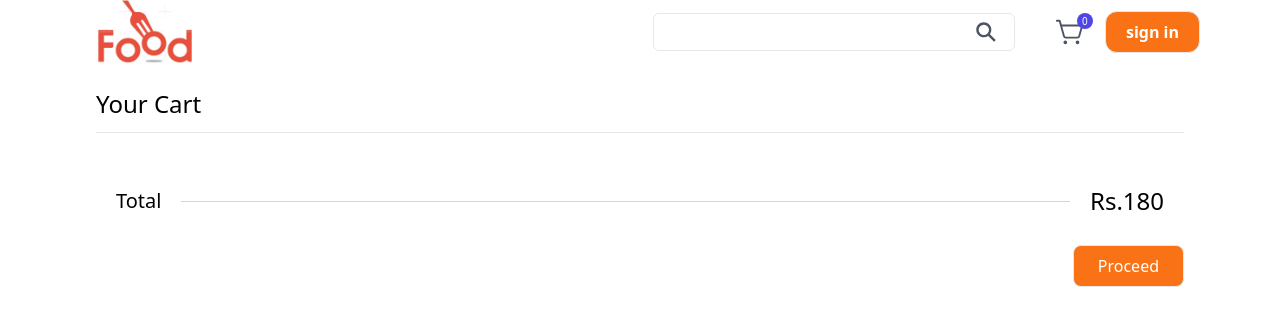
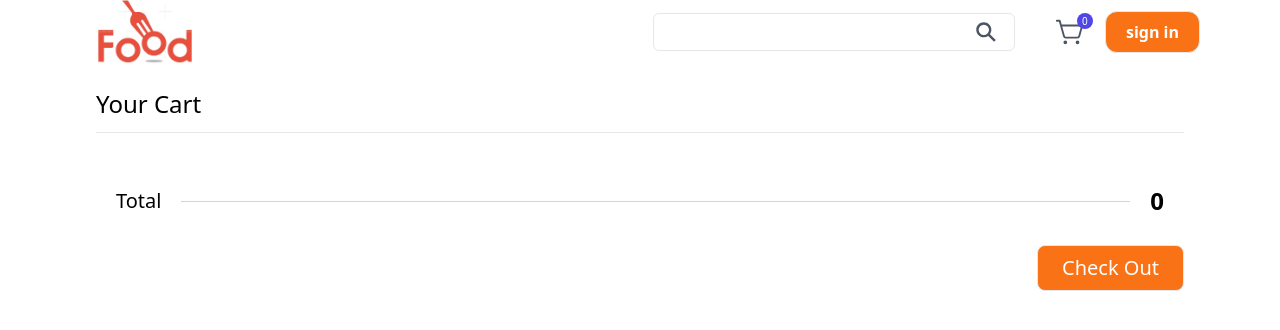
Before and after one commit to Dipak-Gautam/E-Commerce-Gandaki-University-, a React (Vite) app: page /cart in a window 1280 px wide. Shown: the top 330 px of the page. Built offline with nearby package versions, Linux system fonts and the light colour scheme.

Commit message:
feat:cart amount generated

```diff
--- a/src/Components/Button/OrangeButton.tsx
+++ b/src/Components/Button/OrangeButton.tsx
@@ -6,7 +6,7 @@ interface OrangeButtonProp extends ComponentProps<"div"> {
 const OrangeButton = ({ title, ...prop }: OrangeButtonProp) => {
   return (
     <div
-      className=" p-2 border bg-orange-500 text-white font-medium w-fit px-6 rounded-lg hover:bg-orange-600 cursor-pointer"
+      className=" p-2 border bg-orange-500 text-white font-medium w-fit px-6 rounded-lg hover:bg-orange-600 cursor-pointer text-xl"
       {...prop}
     >
       {title}
--- a/src/Components/Cart/Cart.tsx
+++ b/src/Components/Cart/Cart.tsx
@@ -4,6 +4,7 @@ import NabBar from "../NavBar/NabBar";
 import CartItem from "./Components/CartItem";
 import type { ProductSchema } from "../../Schema/data.schema";
 import getItemForCart from "../../LocalStorage/getItemForCart";
+import TotalCalculate from "../../LocalStorage/TotalCalculate";
 
 const Cart = () => {
   const [cartData, setCartData] = useState<ProductSchema[]>(getItemForCart());
@@ -25,10 +26,10 @@ const Cart = () => {
       <div className="mx-24 flex gap-5 p-3 px-5 text-2xl items-center">
         <div className="text-font-medium text-xl">Total</div>
         <div className="border-b w-full h-fit border-gray-300 "></div>
-        <div>Rs.180</div>
+        <div className=" font-semibold">{TotalCalculate(cartData)}</div>
       </div>
       <div className="mx-24 flex justify-end my-4">
-        <OrangeButton title="Proceed" />
+        <OrangeButton title="Check Out" />
       </div>
     </div>
   );
--- /dev/null
+++ b/src/Esewa/PaymentSuccess.tsx
@@ -0,0 +1,11 @@
+import React from "react";
+
+const PaymentSuccess = () => {
+  return (
+    <div className="flex h-[100vh] w-[100vw] justify-center items-center ">
+      <div className=" text-green-500 text-2xl">Payment Success</div>
+    </div>
+  );
+};
+
+export default PaymentSuccess;
--- /dev/null
+++ b/src/LocalStorage/TotalCalculate.ts
@@ -0,0 +1,13 @@
+import type { ProductSchema } from "../Schema/data.schema";
+
+const TotalCalculate = (cartData: ProductSchema[]): number => {
+  const total = cartData.reduce((sum, item) => {
+    // const itemTotal = item.price * (item.quantity ?? 1);
+    const itemTotal = item.price;
+    return sum + itemTotal;
+  }, 0);
+
+  return total;
+};
+
+export default TotalCalculate;
```
